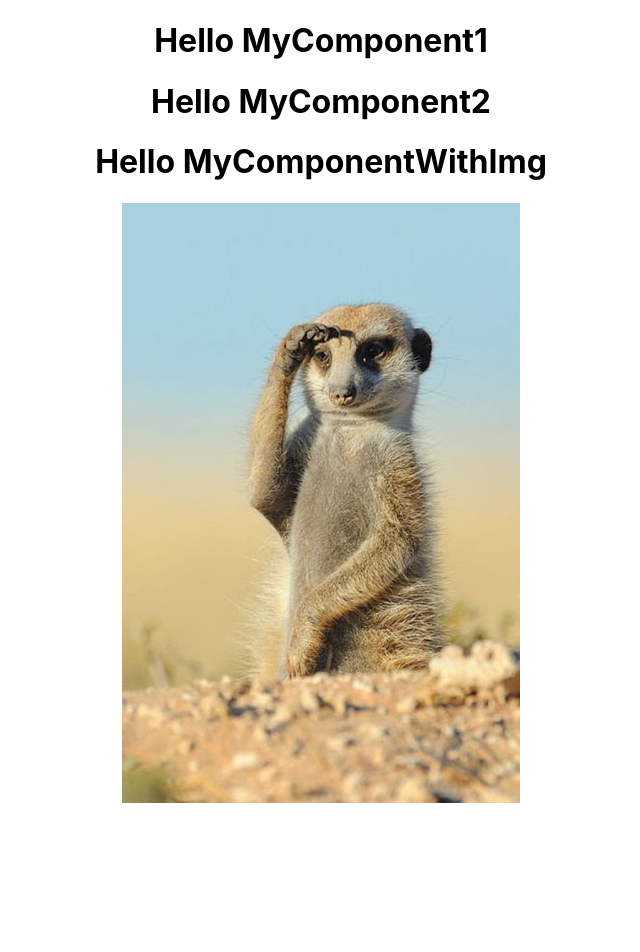
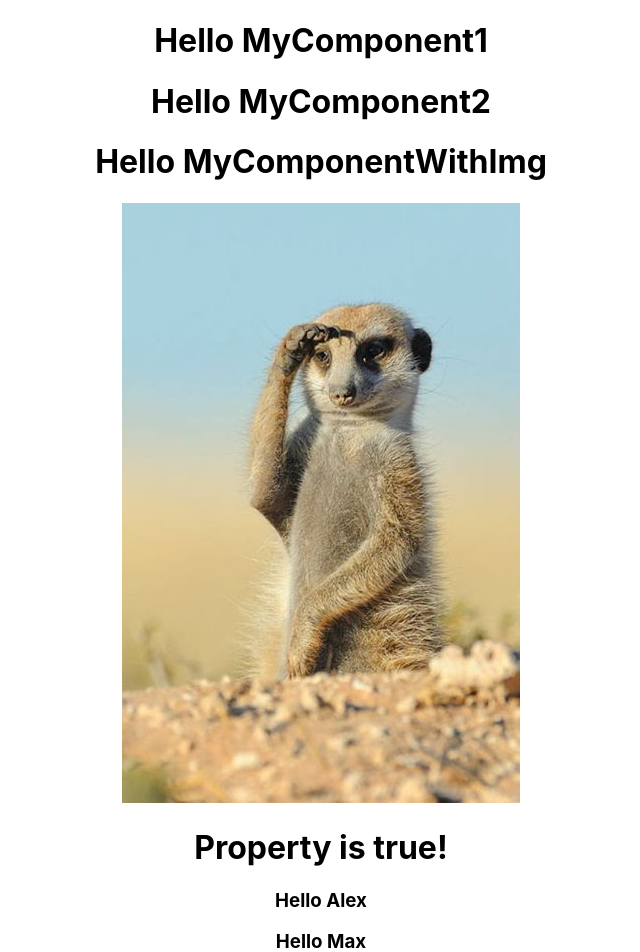
Before and after one commit to olgastepanok/react_my_app, a React (Create React App) app: page / in a window 1280 px wide. Shown: the top 952 px of the page, without its empty margins (319-959 px from the left). Before the commit the page ends 807 px from the top, so only its background shows below. Built offline with nearby package versions, Linux system fonts and the light colour scheme.

Commit message:
homework2

```diff
--- a/src/App.js
+++ b/src/App.js
@@ -1,14 +1,20 @@
 import './App.css';
-import MyComponent1 from './components/MyComponent1';
-import MyComponent2 from './components/MyComponent2';
-import MyComponentWithImg from './components/MyComponentWithImg';
+import MyComponent1 from './components/homework1/MyComponent1';
+import MyComponent2 from './components/homework1/MyComponent2';
+import MyComponent3 from './components/homework2/MyComponent3';
+import MyComponent4 from './components/homework2/MyComponent4';
+import MyComponentWithImg from './components/homework1/MyComponentWithImg';
 
 function App() {
+    const property = true;
   return (
     <div className="App">
         <MyComponent1 name="MyComponent1"/>
         <MyComponent2 name="MyComponent2"/>
         <MyComponentWithImg name="MyComponentWithImg"/>
+        {property ? <MyComponent3/> : <MyComponent4 property="true"/>}
+        <MyComponent4 name="Alex" property="false"/>
+        <MyComponent4 name="Max" property="false"/>
     </div>
   );
 }
--- a/src/components/MyComponentWithImg/index.jsx
+++ b/src/components/homework1/MyComponentWithImg/index.jsx
@@ -1,4 +1,4 @@
-import meerkat from "../../assets/img/meerkat.jpg";
+import meerkat from "../../../assets/img/meerkat.jpg";
 const MyComponentWithImg = (props)=> {
     return (
     <div>
--- /dev/null
+++ b/src/components/homework2/MyComponent3/index.js
@@ -0,0 +1,12 @@
+import React from "react";
+
+class MyComponent3 extends React.Component{
+    render(){
+        return(
+        <div>
+            <h1>Property is true!</h1>
+        </div>
+        );
+    }
+}
+export default MyComponent3;
--- /dev/null
+++ b/src/components/homework2/MyComponent4/index.jsx
@@ -0,0 +1,11 @@
+
+const MyComponent4 = (props)=> {
+    console.log(props);
+    return (
+    <div>
+        {props.property=="true" && <h1> Property is false! </h1>}
+        {props.name && <h3> Hello {props.name} </h3>}
+    </div>
+    );
+}
+export default MyComponent4;
```
Also changed, not shown: src/components/homework1/MyComponent1/index.js (renamed from src/components/MyComponent1/index.js), src/components/homework1/MyComponent2/index.jsx (renamed from src/components/MyComponent2/index.jsx).
